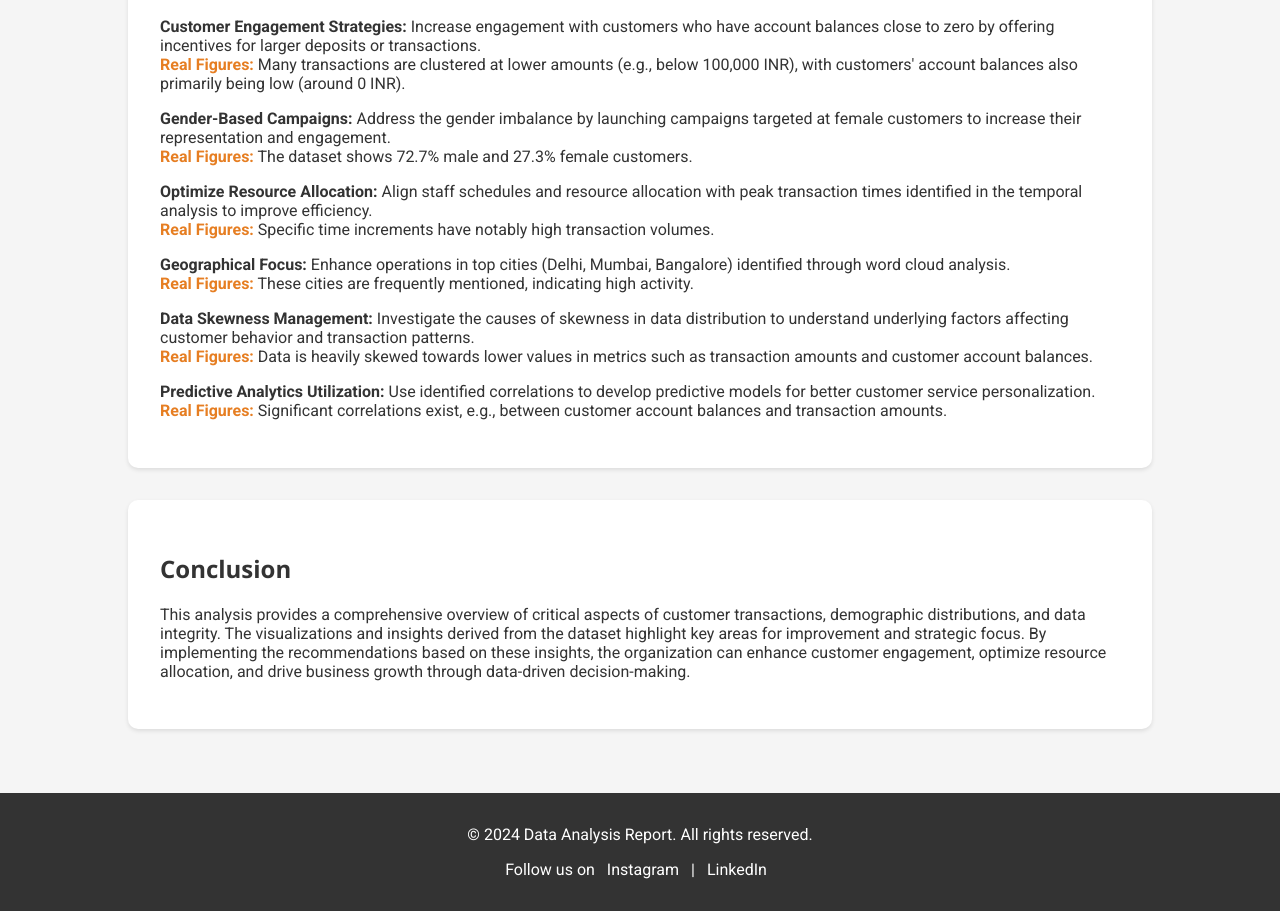
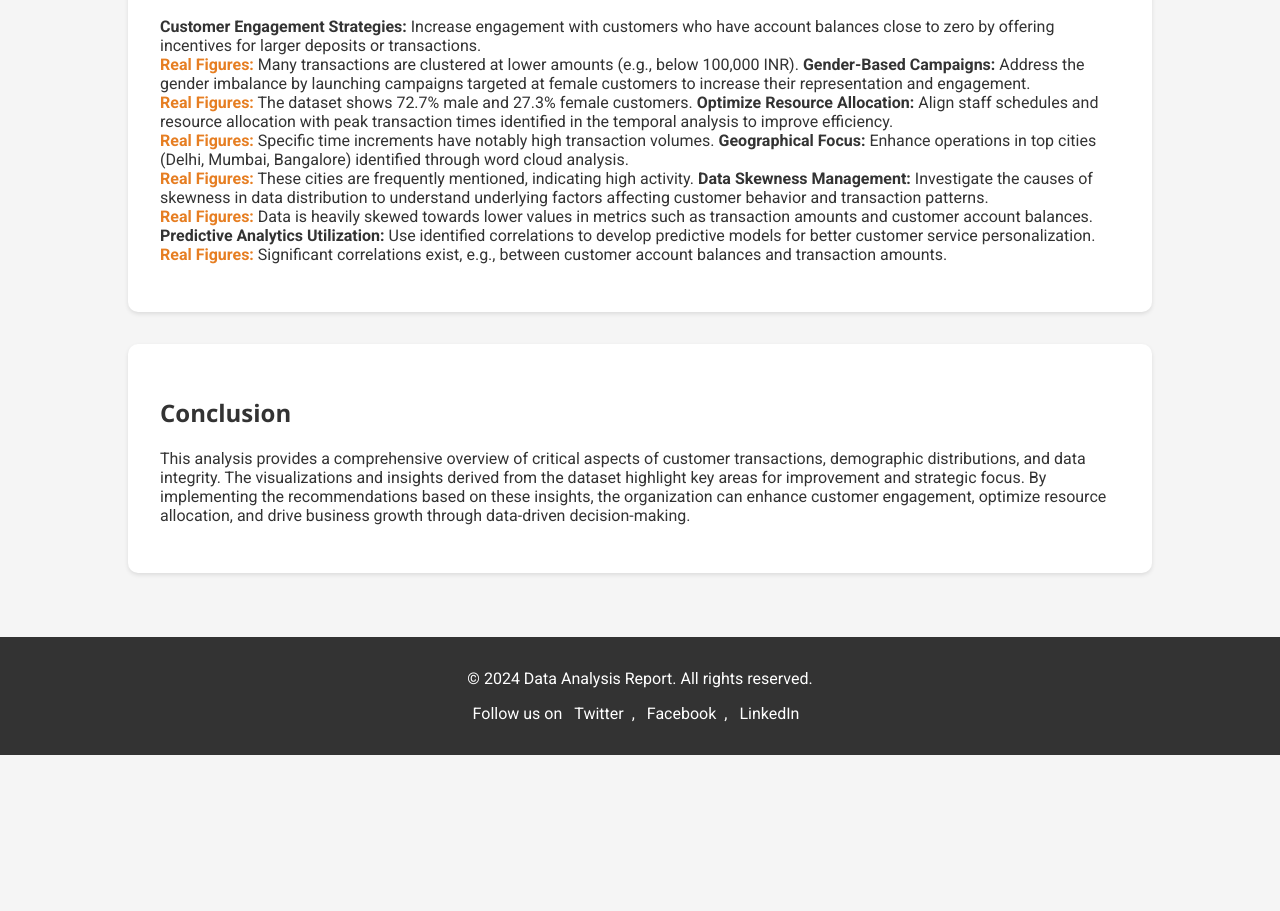
Before and after one commit to SanchitX1609/EDA-Sorcerer, a plain HTML site: page index.html in a window 1280 px wide. Shown: the part 4034-4945 px from the top of the page. After the commit the page ends 4789 px from the top, so only its background shows below. Drawn offline with nearby package versions, Linux system fonts and the light colour scheme.

Commit message:
Update index.html

```diff
--- a/index.html
+++ b/index.html
@@ -218,25 +218,20 @@
             <h2>Actionable Insights and Recommendations</h2>
             <p>
                 <strong>Customer Engagement Strategies:</strong> Increase engagement with customers who have account balances close to zero by offering incentives for larger deposits or transactions.
-                <br><span class="highlight">Real Figures:</span> Many transactions are clustered at lower amounts (e.g., below 100,000 INR), with customers' account balances also primarily being low (around 0 INR).
-            </p>
-            <p>
+                <br><span class="highlight">Real Figures:</span> Many transactions are clustered at lower amounts (e.g., below 100,000 INR).
+
                 <strong>Gender-Based Campaigns:</strong> Address the gender imbalance by launching campaigns targeted at female customers to increase their representation and engagement.
                 <br><span class="highlight">Real Figures:</span> The dataset shows 72.7% male and 27.3% female customers.
-            </p>
-            <p>
+
                 <strong>Optimize Resource Allocation:</strong> Align staff schedules and resource allocation with peak transaction times identified in the temporal analysis to improve efficiency.
                 <br><span class="highlight">Real Figures:</span> Specific time increments have notably high transaction volumes.
-            </p>
-            <p>
+
                 <strong>Geographical Focus:</strong> Enhance operations in top cities (Delhi, Mumbai, Bangalore) identified through word cloud analysis.
                 <br><span class="highlight">Real Figures:</span> These cities are frequently mentioned, indicating high activity.
-            </p>
-            <p>
+
                 <strong>Data Skewness Management:</strong> Investigate the causes of skewness in data distribution to understand underlying factors affecting customer behavior and transaction patterns.
                 <br><span class="highlight">Real Figures:</span> Data is heavily skewed towards lower values in metrics such as transaction amounts and customer account balances.
-            </p>
-            <p>
+
                 <strong>Predictive Analytics Utilization:</strong> Use identified correlations to develop predictive models for better customer service personalization.
                 <br><span class="highlight">Real Figures:</span> Significant correlations exist, e.g., between customer account balances and transaction amounts.
             </p>
@@ -253,8 +248,9 @@
     <footer>
         <p>&copy; 2024 Data Analysis Report. All rights reserved.</p>
         <p>Follow us on
-            <a href="https://www.instagram.com/sanchit_1609/?hl=en" target="_blank">Instagram</a> |
-            <a href="https://www.linkedin.com/in/sanchit-jain-4492b11b6/" target="_blank">LinkedIn</a>
+            <a href="#">Twitter</a>,
+            <a href="#">Facebook</a>,
+            <a href="#">LinkedIn</a>
         </p>
     </footer>
 </body>
```
